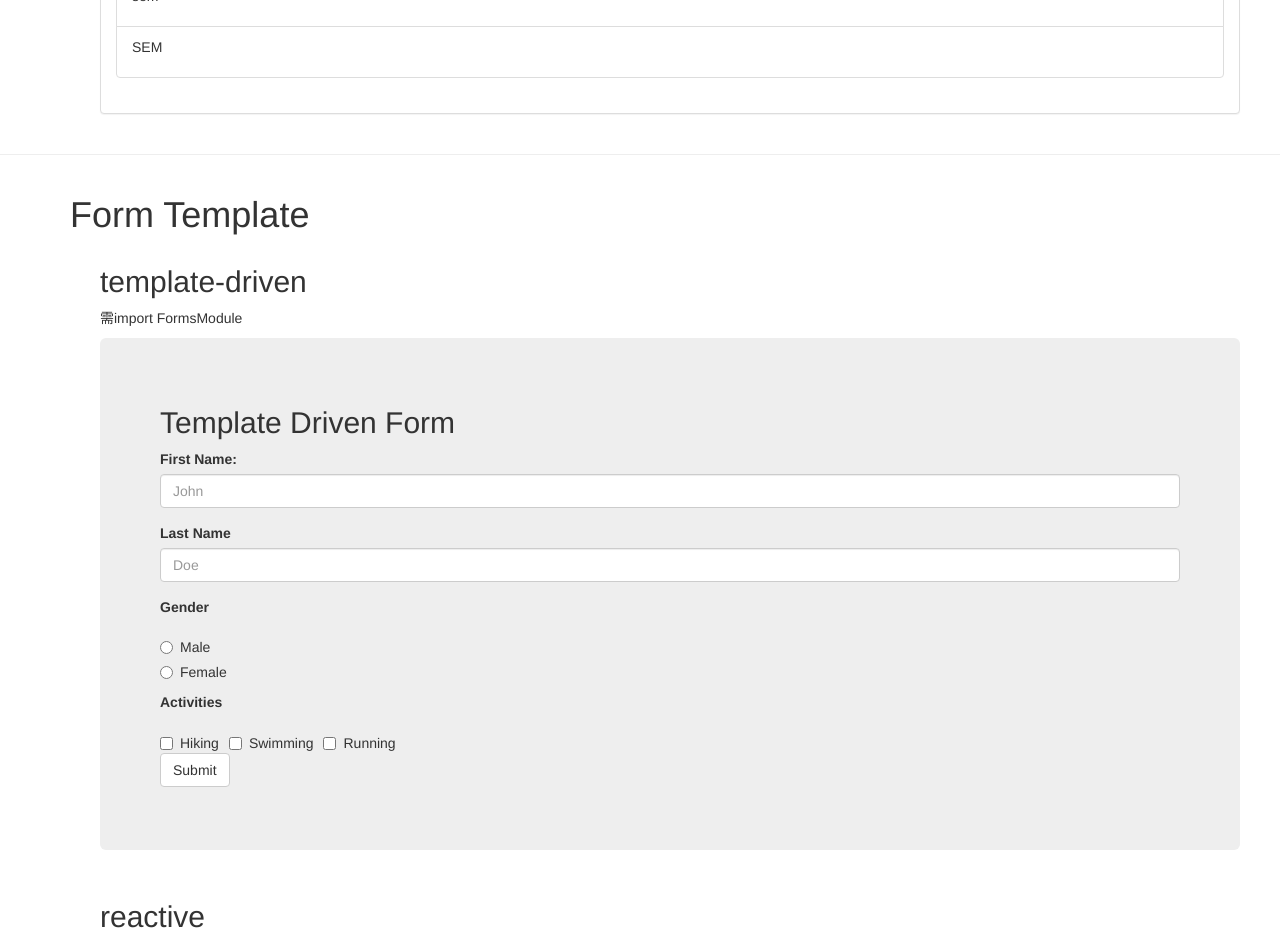
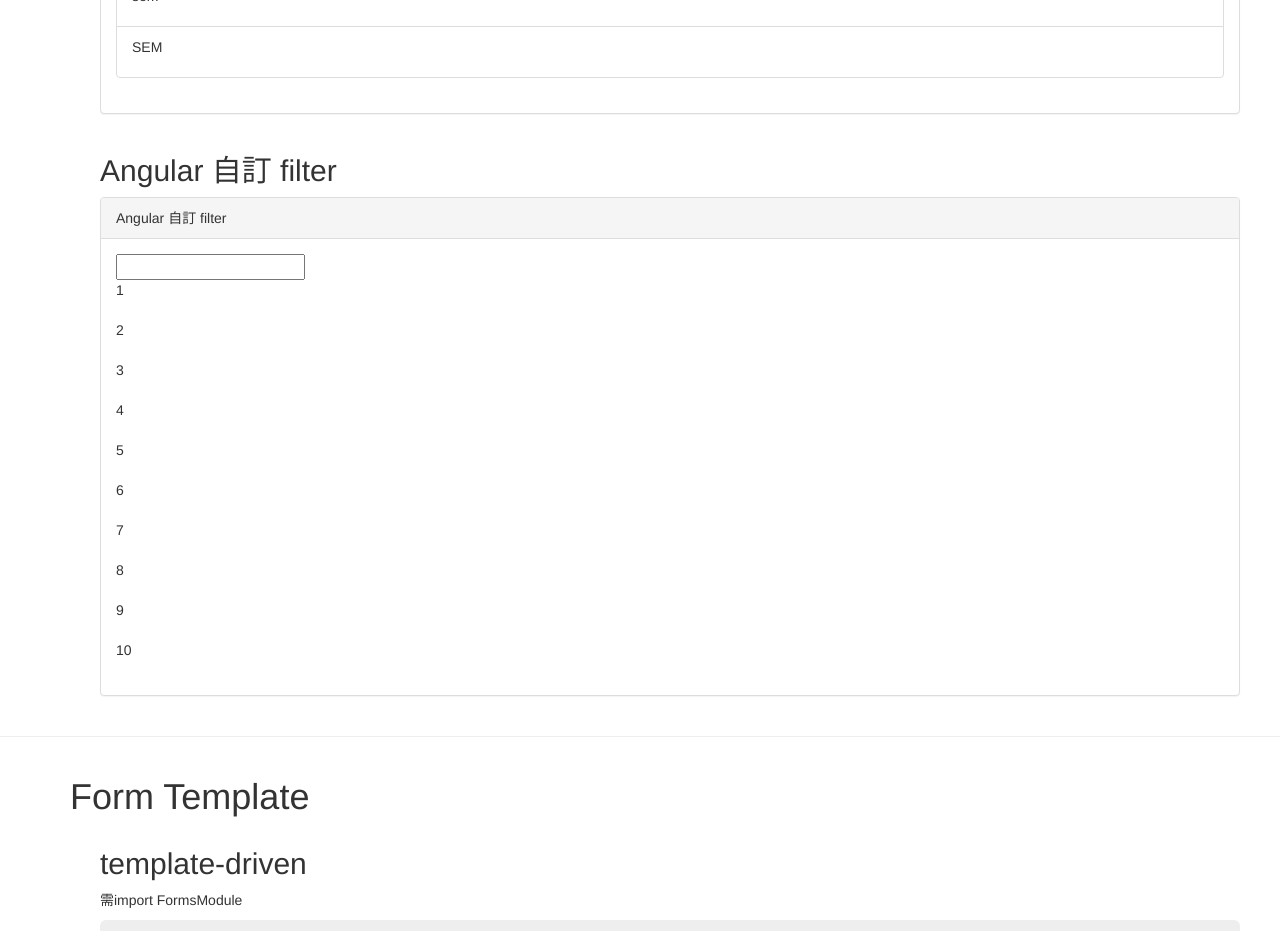
Before and after one commit to rojochen/ng4-training, an Angular app in the folder angular4/: page / in a window 1280 px wide. Shown: the part 3600-4531 px from the top of the page. Built offline with nearby package versions, Linux system fonts and the light colour scheme.

Commit message:
Dev custom-fifter.

```diff
--- a/angular4/src/app/app.component.html
+++ b/angular4/src/app/app.component.html
@@ -17,19 +17,15 @@
         <app-property-bind></app-property-bind>
     </div>
     <div class="col-md-12">
-
         <app-event-bind></app-event-bind>
     </div>
     <div class="col-md-12">
-
         <app-two-way-bind></app-two-way-bind>
     </div>
     <div class="col-md-12">
-
         <app-classbind></app-classbind>
     </div>
     <div class="col-md-12">
-
         <app-style-bind></app-style-bind>
     </div>
 </div>
@@ -53,7 +49,6 @@
         <app-ng-switch></app-ng-switch>
     </div>
     <div class="col-md-12">
-
         <app-ng-for></app-ng-for>
     </div>
 </div>
@@ -62,6 +57,9 @@
     <h1>Pipe Template</h1>
     <div class="col-md-12">
         <app-fifter-template></app-fifter-template>
+    </div>
+    <div class="col-md-12">
+        <app-custom-filter></app-custom-filter>
     </div>
 </div>
 <hr>
--- a/angular4/src/app/io/product-info.service.ts
+++ b/angular4/src/app/io/product-info.service.ts
@@ -10,7 +10,7 @@ export class ProductInfoService {
       new Product(3, '第三个商品', 3.99, 3.0, '商品三的详细描述', ['电子产品', '硬件设备']),
       new Product(5, '第五个商品', 5.99, 1.5, '商品五的详细描述', ['电子产品', '硬件设备']),
       new Product(6, '第六个商品', 6.99, 2.0, '商品六的详细描述', ['数码产品', '硬件设备'])
-    ]
+    ];
   }
   getProducts() {
     return this.products;
--- /dev/null
+++ b/angular4/src/app/pipe/custom-filter/custom-filter.component.html
@@ -0,0 +1,12 @@
+<div class="container">
+    <h2>Angular 自訂 filter</h2>
+    <div class="panel panel-default">
+      <div class="panel-heading">Angular 自訂 filter</div>
+      <div class="panel-body">
+        <input type="number" name="" [(ngModel)]="searchNum">
+        <ul class="list-group" *ngFor=" let list of numberList">
+          {{list}}
+        </ul>
+      </div>
+    </div>
+  </div>
--- /dev/null
+++ b/angular4/src/app/pipe/custom-filter/custom-filter.component.ts
@@ -0,0 +1,21 @@
+import { Component, OnInit, ViewEncapsulation } from '@angular/core';
+
+@Component({
+  selector: 'app-custom-filter',
+  templateUrl: './custom-filter.component.html',
+  styleUrls: ['./custom-filter.component.css'],
+  encapsulation: ViewEncapsulation.None
+})
+export class CustomFilterComponent implements OnInit {
+  numberList: Array<number> = [];
+  searchNum: Number;
+  constructor() {
+    for (let index = 1; index <= 10; index++) {
+      this.numberList.push(index);
+    }
+  }
+
+  ngOnInit() {
+  }
+
+}
```
Also changed, not shown: angular4/src/app/app.module.ts (+7 -3 lines), angular4/src/app/pipe/custom-filter/custom-filter.component.css (added), 1 other file (tests, documents, lock files or other folders).
